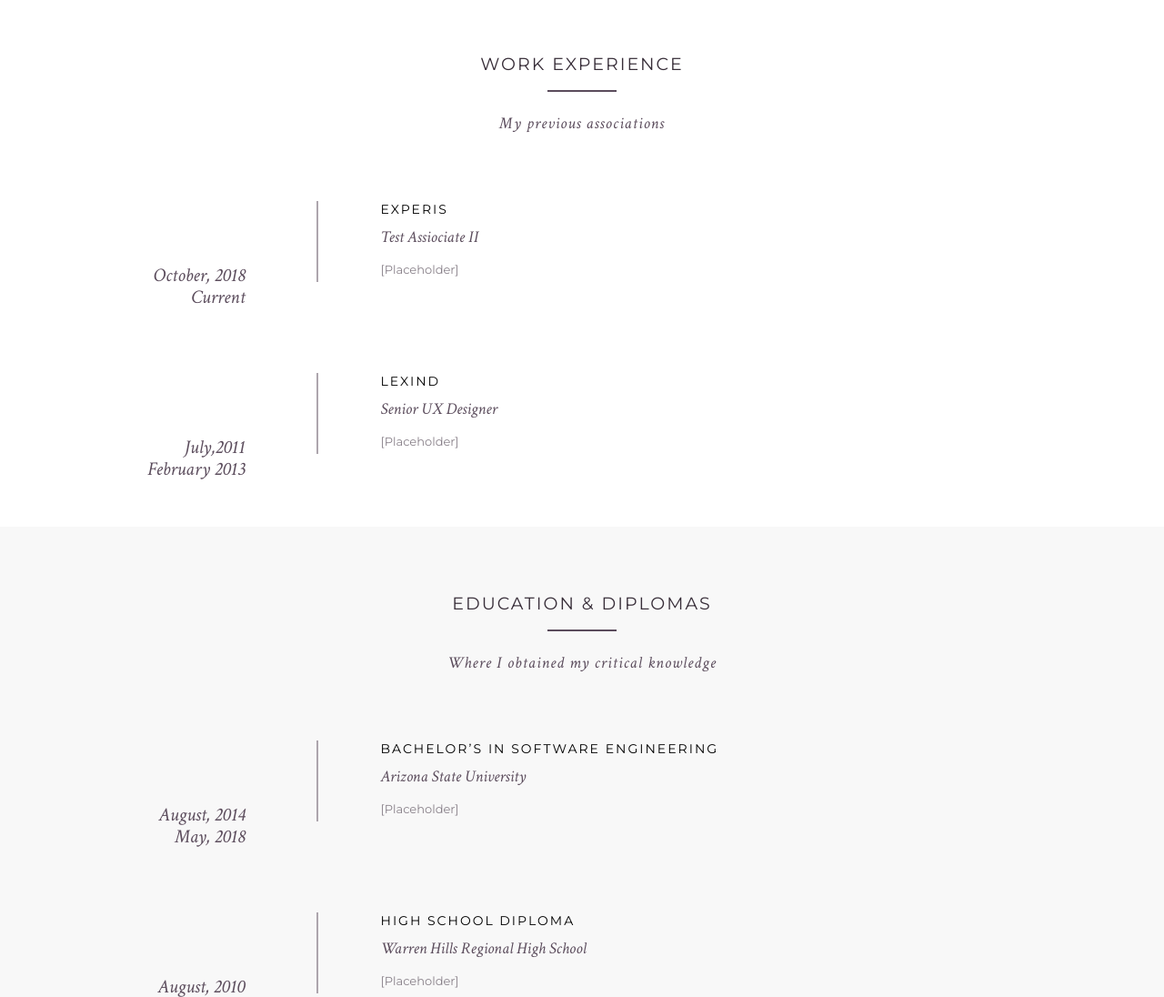
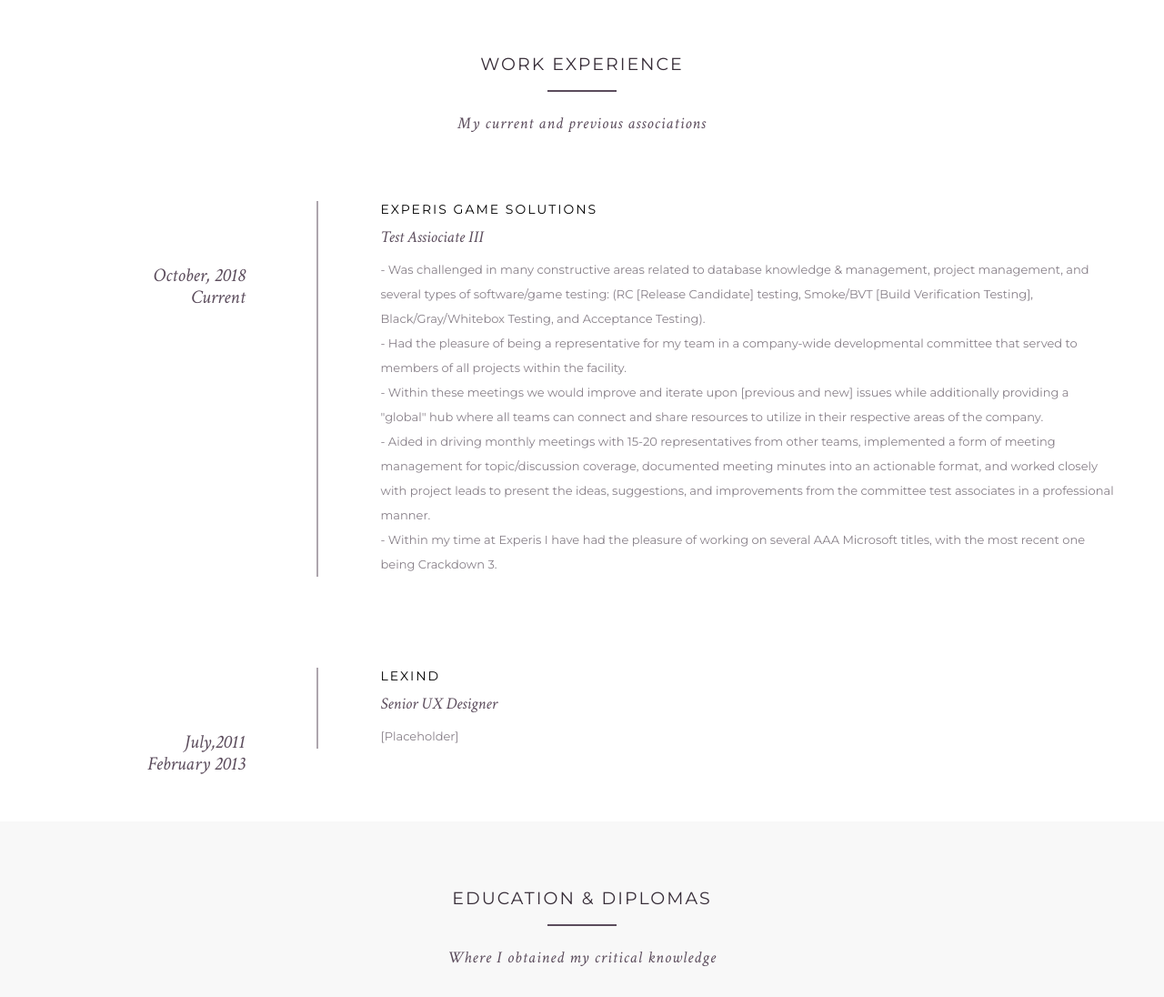
Before and after one commit to kjvande3/portfolio_website, a plain HTML site: page index.html in a window 1280 px wide. Shown: the part 2100-3196 px from the top of the page at 91% size. Drawn offline with nearby package versions, Linux system fonts and the light colour scheme; some packages are replaced by stand-ins of ours; a script that the page names is missing.

Commit message:
more index changes, updated work experience a little

```diff
--- a/index.html
+++ b/index.html
@@ -163,7 +163,7 @@
   	<div class="container">
         <div class="heading">
         <h2>Work Experience</h2>
-        <h3>My previous associations</h3>
+        <h3>My current and previous associations</h3>
       </div>
 
         <div class="row media">
@@ -173,9 +173,17 @@
                 </div>
             </div>
         	<div class="expertiesdesc col-xs-12 col-sm-9 col-md-9 col-lg-9">
-            	<h4>Experis</h4>
-                <h5>Test Assiociate II</h5>
-                <p>[Placeholder]</p>
+            	<a href="http://experisgames.com/" target="_blank">
+					<h4>
+						Experis Game Solutions
+					</h4>
+				</a>
+                <h5>Test Assiociate III</h5>
+				<p>- Was challenged in many constructive areas related to database knowledge & management, project management, and several types of software/game testing: (RC [Release Candidate] testing, Smoke/BVT [Build Verification Testing], Black/Gray/Whitebox Testing, and Acceptance Testing).</p>
+				<p>- Had the pleasure of being a representative for my team in a company-wide developmental committee that served to members of all projects within the facility.</p>
+				<p>- Within these meetings we would improve and iterate upon [previous and new] issues while additionally providing a "global" hub where all teams can connect and share resources to utilize in their respective areas of the company.</p>
+				<p>- Aided in driving monthly meetings with 15-20 representatives from other teams, implemented a form of meeting management for topic/discussion coverage, documented meeting minutes into an actionable format, and worked closely with project leads to present the ideas, suggestions, and improvements from the committee test associates in a professional manner.</p>
+                <p>- Within my time at Experis I have had the pleasure of working on several AAA Microsoft titles, with the most recent one being Crackdown 3.</p>
             </div>
         </div>
         <div class="row media">
@@ -221,7 +229,7 @@
         	<div class="expertiesdesc col-xs-12 col-sm-9 col-md-9 col-lg-9">
             	<h4>High School Diploma</h4>
                 <h5>Warren Hills Regional High School</h5>
-                <p>[Placeholder]</p>
+                <p>- Studied mechanical drafting with a pursuit in architecture </p>
             </div>
         </div>
     </div>
@@ -243,9 +251,9 @@
 		<div class="row">
 		  <div class=" col-lg-6 col-md-6 col-sm-6 col-xs-12 pull-right media"><iframe src="https://itch.io/embed/285957" height="167" width="552" frameborder="0"></iframe></div>
 			<div class=" col-lg-5 col-md-5 col-sm-5 col-xs-12 pull-left media">
+				<h4>Nodora: The Knight of Harvest</h4>
 				<p>"Nodora is the most complete and well presented game I've seen from a project like this. No, seriously, it is.<br>The game is fully complete and actually quite a bit of fun, if short lived. It would have been really nice to have one more level to mess around in, but what you have is complete which counts for more anyway. I like the aesthetic you went with and your custom character fits in pretty well. The enemy AI works well... most of the time. It's a bit problematic in the cave level, but can be easily forgiven. Slashing and stamina system work well and help balance the game."</p>
-				<h4>- Tyler Baron</h4>
-				<h5>Game Engine Architecture Professor at Arizona State</h5>
+				<h5>- Tyler Baron, Game Engine Architecture Professor at Arizona State</h>
 			</div>
 		</div>
 	</div>
```
Also changed, not shown: images/pitchfork.png (added).
